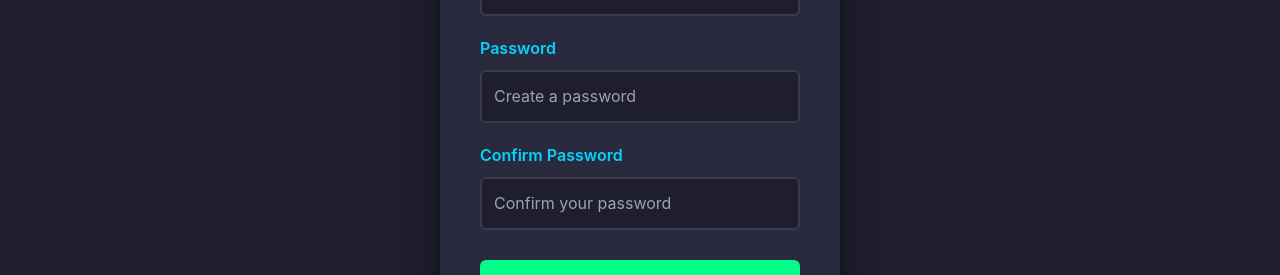
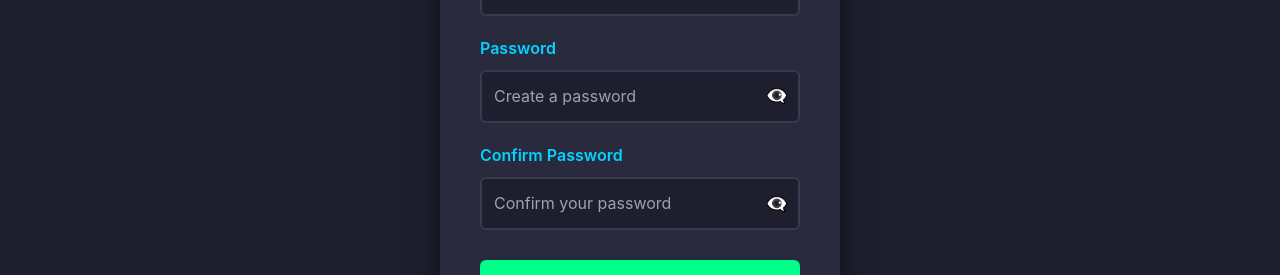
Before and after one commit to Abdullah-070/payroll-system-web, a Next.js app in the folder frontend/: page /auth/register in a window 1280 px wide. Shown: the part 352-627 px from the top of the page. Built offline with nearby package versions, Linux system fonts and the light colour scheme.

Commit message:
Add show/hide password toggle to login and registration pages

```diff
--- a/frontend/pages/auth/login.js
+++ b/frontend/pages/auth/login.js
@@ -10,6 +10,7 @@ export default function Login() {
   const [error, setError] = useState('');
   const [success, setSuccess] = useState('');
   const [loading, setLoading] = useState(false);
+  const [showPassword, setShowPassword] = useState(false);
 
   // Show success message if just registered
   useEffect(() => {
@@ -121,8 +122,9 @@ export default function Login() {
               <label style={{ display: 'block', marginBottom: '8px', color: '#00d4ff', fontWeight: '600' }}>
                 Password
               </label>
+              <div style={{ position: 'relative' }}>
                 <input
-                type="password"
+                  type={showPassword ? 'text' : 'password'}
                   name="password"
                   value={formData.password}
                   onChange={handleChange}
@@ -131,6 +133,7 @@ export default function Login() {
                   style={{
                     width: '100%',
                     padding: '12px',
+                    paddingRight: '45px',
                     border: '2px solid #3a3a4e',
                     borderRadius: '6px',
                     backgroundColor: '#1e1e2e',
@@ -138,6 +141,25 @@ export default function Login() {
                     fontSize: '16px',
                   }}
                 />
+                <button
+                  type="button"
+                  onClick={() => setShowPassword(!showPassword)}
+                  style={{
+                    position: 'absolute',
+                    right: '12px',
+                    top: '50%',
+                    transform: 'translateY(-50%)',
+                    backgroundColor: 'transparent',
+                    border: 'none',
+                    color: '#00d4ff',
+                    cursor: 'pointer',
+                    fontSize: '18px',
+                    padding: '0',
+                  }}
+                >
+                  {showPassword ? '👁️' : '👁️‍🗨️'}
+                </button>
+              </div>
             </div>
 
             <button
--- a/frontend/pages/auth/register.js
+++ b/frontend/pages/auth/register.js
@@ -14,6 +14,8 @@ export default function Register() {
   const [error, setError] = useState('');
   const [success, setSuccess] = useState('');
   const [loading, setLoading] = useState(false);
+  const [showPassword, setShowPassword] = useState(false);
+  const [showConfirmPassword, setShowConfirmPassword] = useState(false);
 
   const handleGoBack = () => {
     router.push('/');
@@ -149,8 +151,9 @@ export default function Register() {
               <label style={{ display: 'block', marginBottom: '8px', color: '#00d4ff', fontWeight: '600' }}>
                 Password
               </label>
+              <div style={{ position: 'relative' }}>
                 <input
-                type="password"
+                  type={showPassword ? 'text' : 'password'}
                   name="password"
                   value={formData.password}
                   onChange={handleChange}
@@ -159,6 +162,7 @@ export default function Register() {
                   style={{
                     width: '100%',
                     padding: '12px',
+                    paddingRight: '45px',
                     border: '2px solid #3a3a4e',
                     borderRadius: '6px',
                     backgroundColor: '#1e1e2e',
@@ -166,14 +170,34 @@ export default function Register() {
                     fontSize: '16px',
                   }}
                 />
+                <button
+                  type="button"
+                  onClick={() => setShowPassword(!showPassword)}
+                  style={{
+                    position: 'absolute',
+                    right: '12px',
+                    top: '50%',
+                    transform: 'translateY(-50%)',
+                    backgroundColor: 'transparent',
+                    border: 'none',
+                    color: '#00d4ff',
+                    cursor: 'pointer',
+                    fontSize: '18px',
+                    padding: '0',
+                  }}
+                >
+                  {showPassword ? '👁️' : '👁️‍🗨️'}
+                </button>
+              </div>
             </div>
 
             <div style={{ marginBottom: '30px' }}>
               <label style={{ display: 'block', marginBottom: '8px', color: '#00d4ff', fontWeight: '600' }}>
                 Confirm Password
               </label>
+              <div style={{ position: 'relative' }}>
                 <input
-                type="password"
+                  type={showConfirmPassword ? 'text' : 'password'}
                   name="confirmPassword"
                   value={formData.confirmPassword}
                   onChange={handleChange}
@@ -182,6 +206,7 @@ export default function Register() {
                   style={{
                     width: '100%',
                     padding: '12px',
+                    paddingRight: '45px',
                     border: '2px solid #3a3a4e',
                     borderRadius: '6px',
                     backgroundColor: '#1e1e2e',
@@ -189,6 +214,25 @@ export default function Register() {
                     fontSize: '16px',
                   }}
                 />
+                <button
+                  type="button"
+                  onClick={() => setShowConfirmPassword(!showConfirmPassword)}
+                  style={{
+                    position: 'absolute',
+                    right: '12px',
+                    top: '50%',
+                    transform: 'translateY(-50%)',
+                    backgroundColor: 'transparent',
+                    border: 'none',
+                    color: '#00d4ff',
+                    cursor: 'pointer',
+                    fontSize: '18px',
+                    padding: '0',
+                  }}
+                >
+                  {showConfirmPassword ? '👁️' : '👁️‍🗨️'}
+                </button>
+              </div>
             </div>
 
             <button
```
Lines whose indentation alone changed are shown as unchanged.
